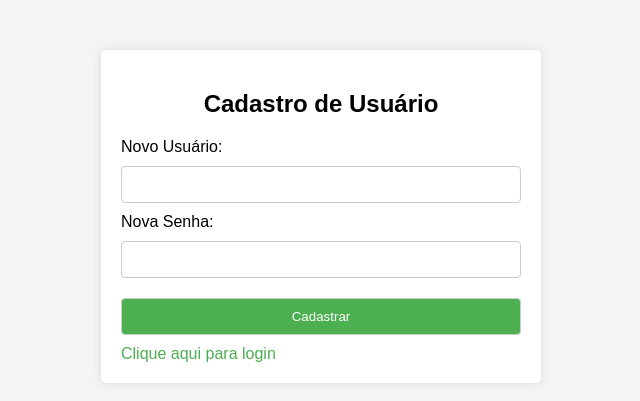
After one commit to rdoamaralsoares/SplashPage, a Flask app: page /register in a window 1280 px wide. The commit adds this page. Shown: the top 401 px of the page, without its empty margins (319-959 px from the left). Run offline with Flask 3, Linux system fonts and the light colour scheme.

Commit message:
Page_Beta1
Pagina Beta 1 para teste de manipulação de usuários.

```diff
--- a/app.py
+++ b/app.py
@@ -9,14 +9,22 @@ usuarios = {'usuario1': 'senha1', 'usuario2': 'senha2'}
 def index():
     return render_template('index.html')
 
+@app.route('/register')
+def register():
+    return render_template('cadastro.html')
+
+@app.route('/users')
+def users():
+    return render_template('users.html', users = usuarios)
+
 @app.route('/login', methods=['POST'])
 def login():
     usuario = request.form['usuario']
     senha = request.form['senha']
     if usuario in usuarios and usuarios[usuario] == senha:
-        return f'Bem-vindo, {usuario}!'
+        return render_template('success.html', message = 'Olá ' + usuario + '!')
     else:
-        return 'Credenciais inválidas. Por favor, tente novamente.'
+        return render_template('fail.html', message = 'Credenciais inválidas. Por favor, tente novamente.')
 
 @app.route('/cadastro', methods=['POST'])
 def cadastro():
@@ -24,9 +32,9 @@ def cadastro():
     nova_senha = request.form['novasenha']
     if novo_usuario not in usuarios:
         usuarios[novo_usuario] = nova_senha
-        return f'Usuário {novo_usuario} cadastrado com sucesso!'
+        return render_template('success.html', message = 'Usuário' + novo_usuario + 'cadastrado com sucesso!')
     else:
-        return 'Usuário já existe. Por favor, escolha outro nome de usuário.'
+        return render_template('fail.html', message = 'Usuário já existe. Por favor, escolha outro nome de usuário.')
 
 if __name__ == "__main__":
     app.run(host='0.0.0.0', port=3000, debug=True)
--- /dev/null
+++ b/static/styles.css
@@ -0,0 +1,70 @@
+    body {
+        font-family: Arial, sans-serif;
+        background-color: #f4f4f4;
+        margin: 0;
+        padding: 0;
+    }
+    .container {
+        max-width: 400px;
+        margin: 50px auto;
+        padding: 20px;
+        background: #fff;
+        border-radius: 5px;
+        box-shadow: 0 0 10px rgba(0, 0, 0, 0.1);
+    }
+
+    a {
+        color: #4caf50;
+        text-decoration: none;
+    }
+    a :hover{
+        cursor: pointer;
+    }
+
+    h2 {
+        text-align: center;
+    }
+    input[type="text"],
+    input[type="password"],
+    input[type="submit"] {
+        width: 100%;
+        padding: 10px;
+        margin: 10px 0;
+        border: 1px solid #ccc;
+        border-radius: 4px;
+        box-sizing: border-box;
+    }
+    input[type="submit"] {
+        background-color: #4caf50;
+        color: white;
+        cursor: pointer;
+    }
+    input[type="submit"]:hover {
+        background-color: #45a049;
+    }
+    .botao-home {
+        width: 100%;
+        padding: 10px;
+        margin: 10px 0;
+        border: none;
+        border-radius: 4px;
+        background-color: #4caf50;
+        color: white;
+        cursor: pointer;
+    }
+    .botao-home:hover {
+        background-color: #45a049;
+    }
+
+    table {
+        border-collapse: collapse;
+        width: 100%;
+    }
+    th, td {
+        border: 1px solid #dddddd;
+        text-align: left;
+        padding: 8px;
+    }
+    th {
+        background-color: #4caf50;
+    }
--- /dev/null
+++ b/templates/cadastro.html
@@ -0,0 +1,26 @@
+<!DOCTYPE html>
+<html lang="pt-br">
+<head>
+<meta charset="UTF-8">
+<meta name="viewport" content="width=device-width, initial-scale=1.0">
+<title>Acesso e Cadastro</title>
+<link rel="stylesheet" type="text/css" href="{{ url_for('static', filename='styles.css') }}">
+</head>
+<body>
+<div class="container">
+    <h2>Cadastro de Usuário</h2>
+    <form action="{{ url_for('cadastro') }}" method="POST">
+        <label for="novousuario">Novo Usuário:</label>
+        <input type="text" id="novousuario" name="novousuario" required>
+
+        <label for="novasenha">Nova Senha:</label>
+        <input type="password" id="novasenha" name="novasenha" required>
+
+        <input type="submit" value="Cadastrar">
+
+        <a href="{{ url_for('index') }}">Clique aqui para login</a>
+    </form>
+</div>
+
+</body>
+</html>
```
Also changed, not shown: templates/fail.html (added, +15 -0 lines), templates/index.html (+3 -51 lines), templates/success.html (added, +16 -0 lines), templates/users.html (added, +32 -0 lines), 1 other file.
